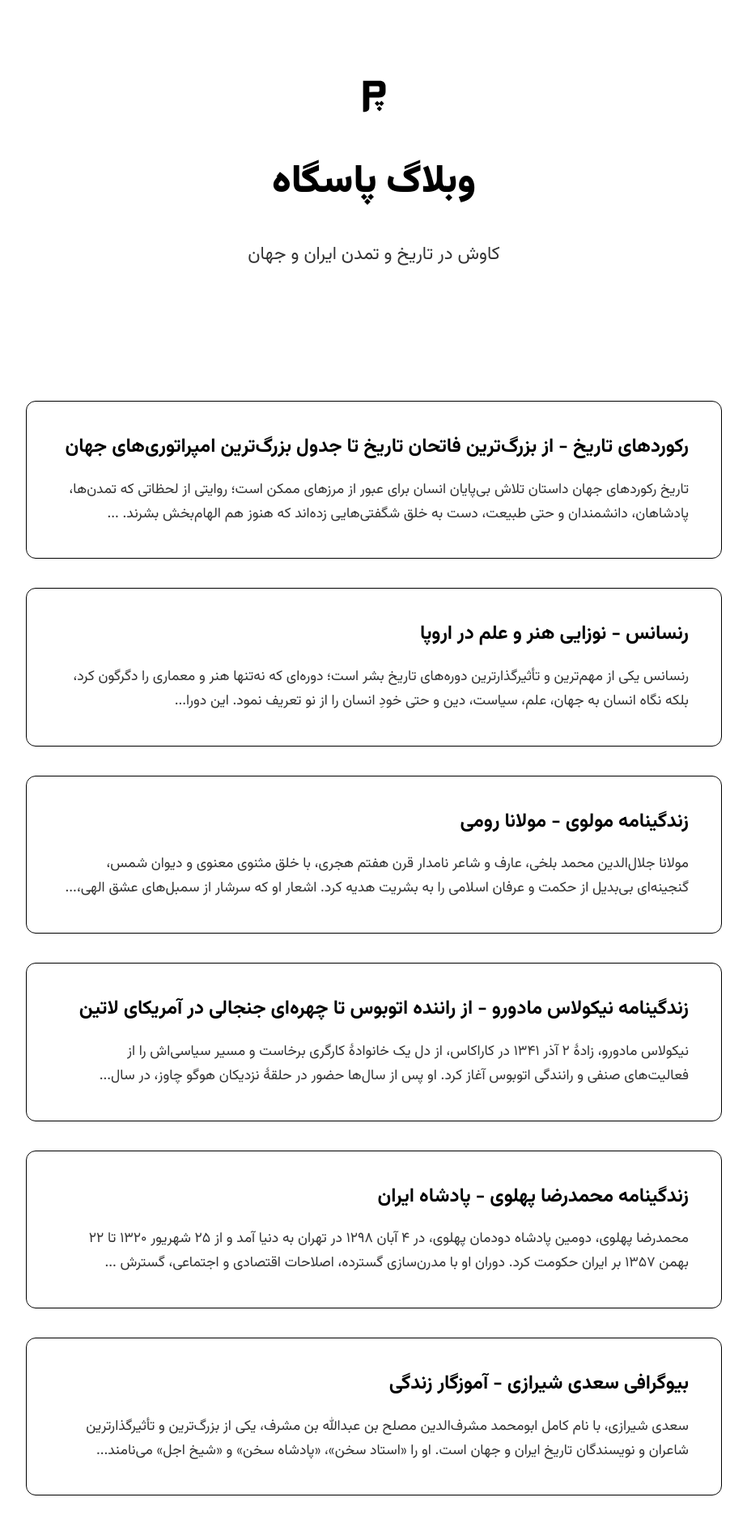
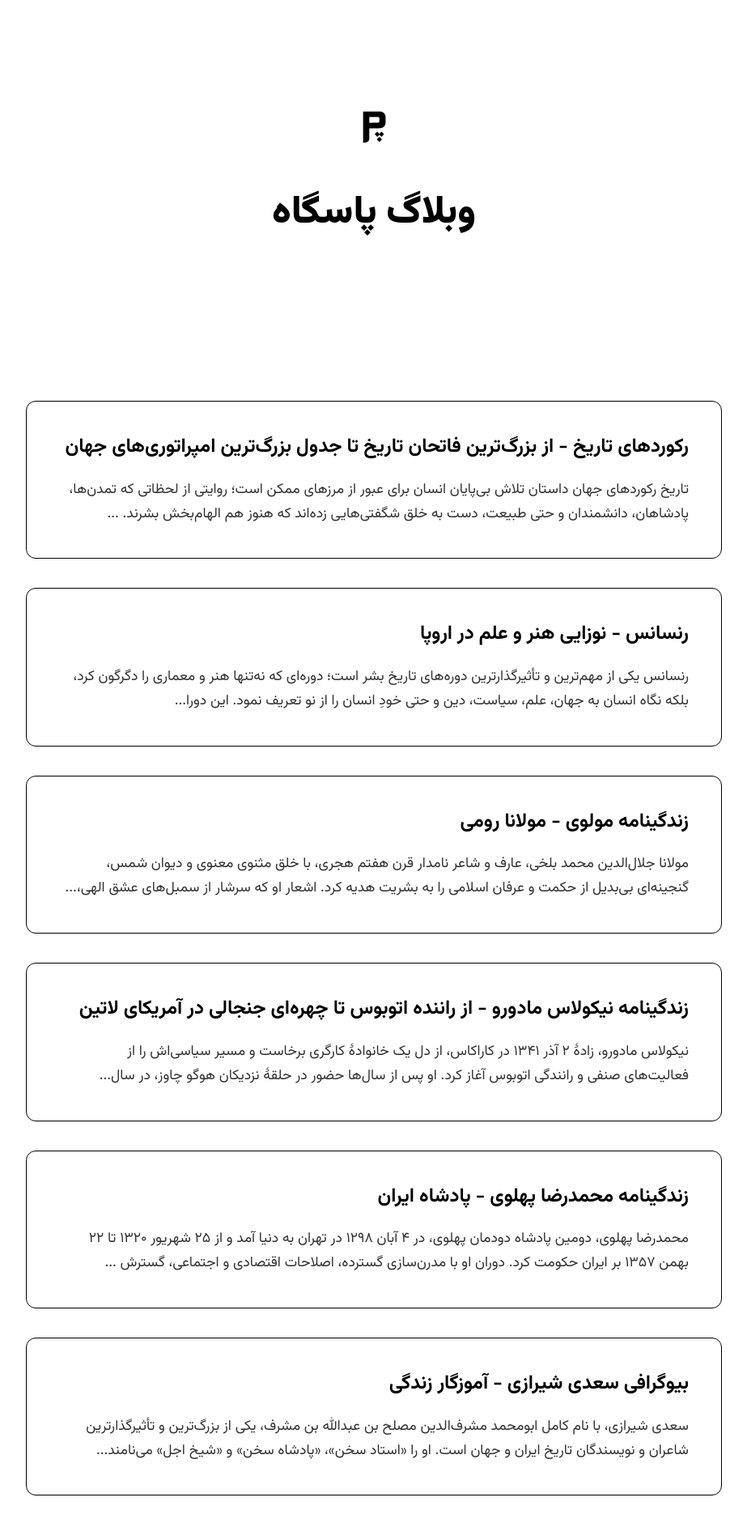
Before and after one commit to darkblog/darkblog.github.io, a Jekyll site: the page built from index.html, in a window 1280 px wide. Shown: the top 1881 px of the page at 81% size, without its empty margins (178-1101 px from the left). Built offline with Jekyll 4.4.1, drawn with Linux system fonts in a browser that asks for light colours.

Commit message:
Update index.html

```diff
--- a/index.html
+++ b/index.html
@@ -95,18 +95,6 @@ layout: null
             line-height: 1.3;
         }
 
-        .page-description {
-            font-size: clamp(1rem, 3vw, 1.4rem);
-            margin-bottom: clamp(1.5rem, 4vh, 2.5rem);
-            color: black;
-            max-width: min(90vw, 43.75rem);
-            margin-right: auto;
-            margin-left: auto;
-            line-height: 1.8;
-            opacity: 0.8;
-            font-weight: 400;
-        }
-
         main {
             flex: 1;
             margin: 0 auto clamp(1.5rem, 4vh, 2.5rem);
@@ -163,8 +151,7 @@ layout: null
 
         .load-more-container {
             text-align: center;
-            margin-top: clamp(1.5rem, 4vh, 3.125rem);
-            padding-top: clamp(1rem, 3vh, 1.875rem);
+            margin-top: clamp(1.5rem, 4vh, 2.5rem);
         }
 
         .load-more-btn {
@@ -188,9 +175,6 @@ layout: null
             </a>
 
             <h1 class="page-title">وبلاگ پاسگاه</h1>
-            <p class="page-description">
-                کاوش در تاریخ و تمدن ایران و جهان
-            </p>
         </div>
     </section>
 
```
